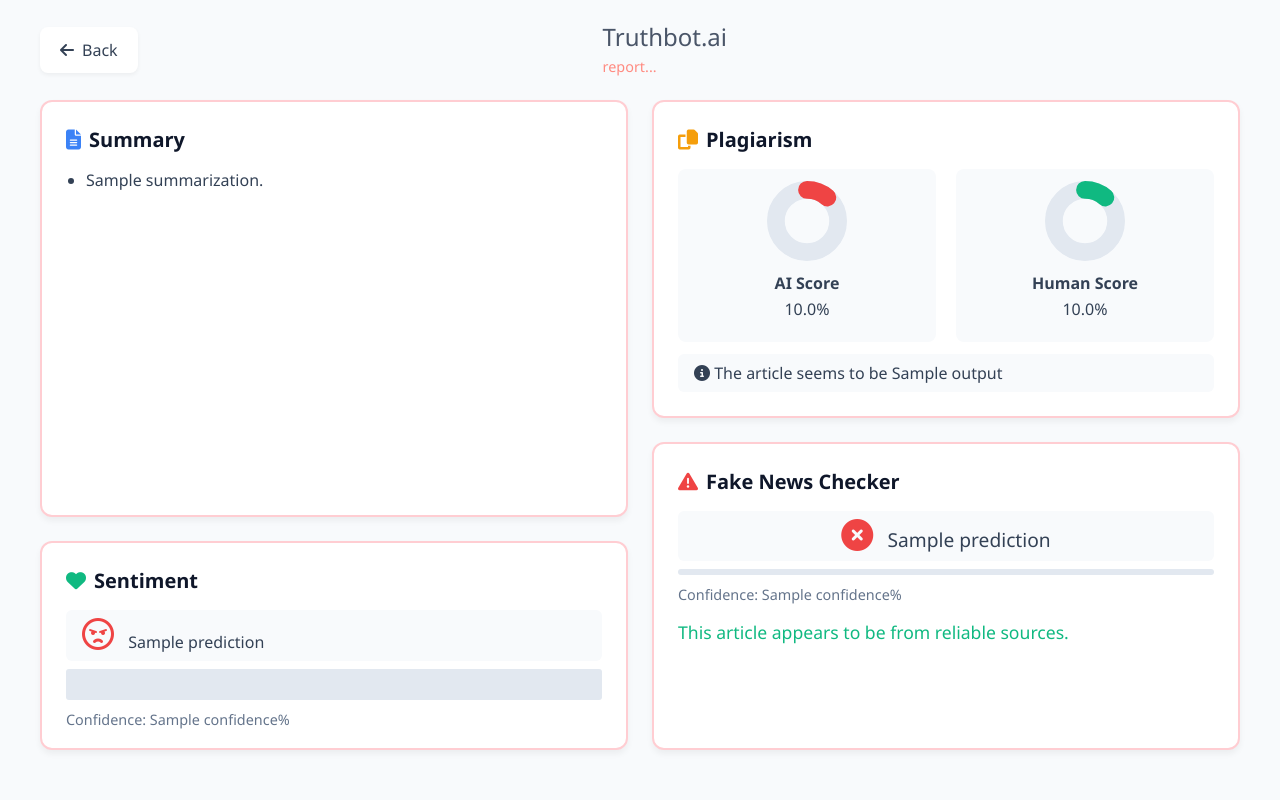
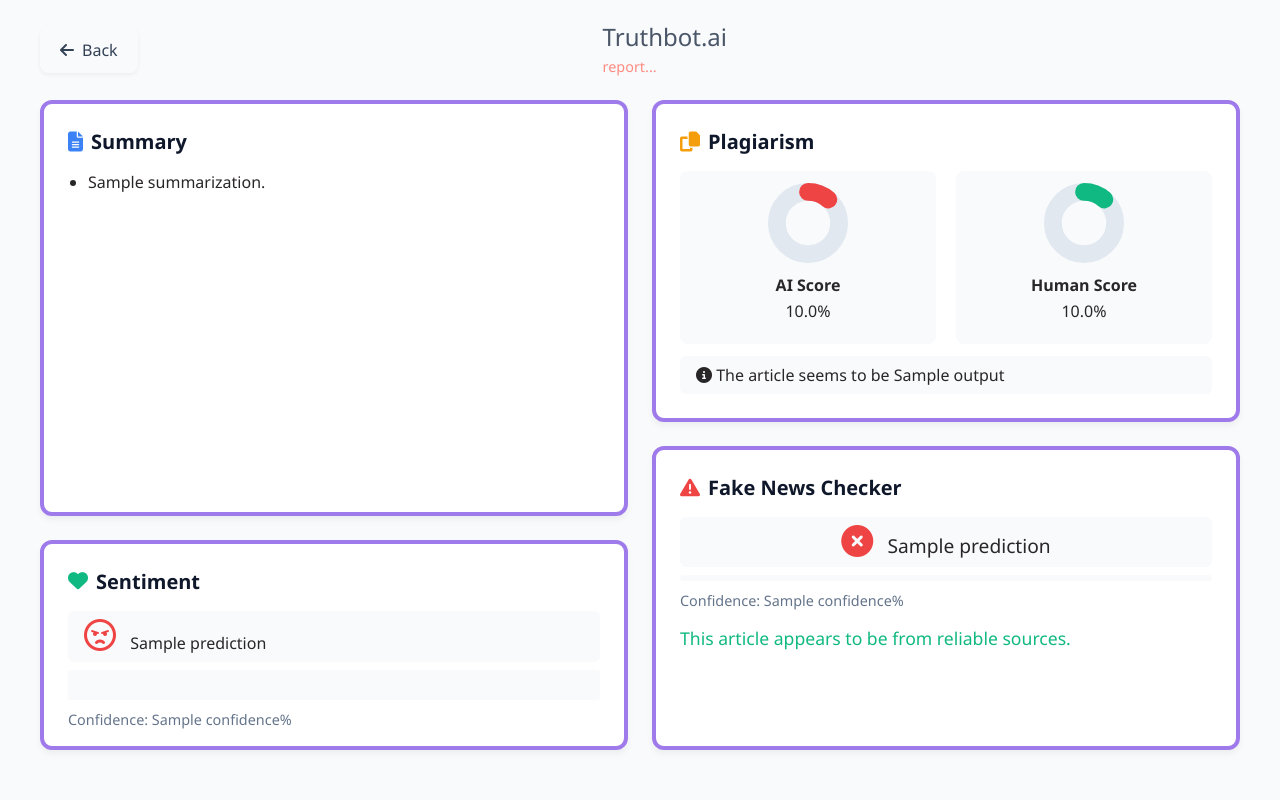
Before and after one commit to ParthDande/TruthBot.AI, a Flask app: template templates/result.html in a window 1280 px wide. Run offline with Flask 3, Linux system fonts and the light colour scheme; the template is opened without the code that fills it: most values are stand-ins (such as "Sample title", 1, 10 or a date in 2020); parts of the project's set-up code (start-up, migrations or seed data) failed here and were passed over.

Commit message:
color tuning

```diff
--- a/templates/result.html
+++ b/templates/result.html
@@ -5,7 +5,26 @@
     <meta name="viewport" content="width=device-width, initial-scale=1.0">
     <title>Report Results</title>
     <link rel="stylesheet" href="https://cdnjs.cloudflare.com/ajax/libs/font-awesome/6.4.0/css/all.min.css">
+    <script src="/static/js/theme.js"></script>
     <style>
+
+        :root {
+            --background-color: #f8fafc; /* Pale Lavender */
+--primary-color: #5D3FD3;    /* Rich Indigo */
+--secondary-color: #9F7AEA;  /* Soft Amethyst */
+--accent-color: #ffffff;     /* Gentle Lavender Gray */
+--text-color: #292627;       /* Deep Onyx */
+
+        }
+
+        [data-theme="dark"] {
+            --primary-color: #E2E2E2;  /* Lighter neutral tone for a soft look */
+    --secondary-color: #9F7AEA;  /* Keep your secondary color */
+    --background-color: #000000;  /* Darker background for better contrast */
+    --text-color: #ffffff;  /* Lighter text for readability */
+    --accent-color: #000000;  /* Slightly lighter accent to avoid harsh contrast */
+
+        }
         @keyframes fadeIn {
             from { opacity: 0; transform: translateY(20px); }
             to { opacity: 1; transform: translateY(0); }
@@ -28,12 +47,12 @@
             display: flex;
             flex-direction: column;
             align-items: center;
-            background-color: #f8fafc;
+            background-color: var(--background-color);
             font-family: 'Segoe UI', Arial, sans-serif;
             margin: 0;
             padding: 20px;
             box-sizing: border-box;
-            color: #334155;
+            color: var(--text-color);
             min-height: 100vh;
         }
 
@@ -50,7 +69,7 @@
         .back-button {
             display: flex;
             align-items: center;
-            background-color: #ffffff;
+            background-color:  var(--background-color);
             color: #334155;
             text-decoration: none;
             padding: 12px 20px;
@@ -60,7 +79,7 @@
         }
 
         .back-button:hover {
-            background-color: #f1f5f9;
+            background-color: var(--secondary-color);
             transform: translateX(-5px);
         }
 
@@ -78,14 +97,15 @@
         }
 
         .box {
-            border: 2px solid #ffcdd2;
+            border: 4px solid var(--secondary-color);
             border-radius: 12px;
-            background-color: #ffffff;
+            background-color: var(--accent-color);
             padding: 24px;
             box-shadow: 0 4px 6px rgba(0, 0, 0, 0.05);
             box-sizing: border-box;
             animation: fadeIn 0.5s ease-out forwards;
             transition: transform 0.3s ease, box-shadow 0.3s ease;
+            ;
         }
 
         .box:hover {
@@ -110,14 +130,17 @@
         .summary-box {
             flex: 0.7;
             overflow-y: auto;
+            background-color: var(--accent-color);
         }
 
         .sentiment-box {
             flex: 0.3;
+            background-color: var(--accent-color);
         }
 
         .plagiarism-box {
             flex: 0.5;
+            background-color: var(--accent-color);
         }
 
         .fake-news-box {
@@ -156,7 +179,7 @@
             text-align: center;
             padding: 12px;
             border-radius: 8px;
-            background-color: #f8fafc;
+            background-color: var(--background-color);
             flex: 1;
         }
 
@@ -196,7 +219,7 @@
         .prediction {
             padding: 8px 16px;
             border-radius: 6px;
-            background-color: #f8fafc;
+            background-color: var(--background-color);
             margin-top: 12px;
             font-weight: 500;
         }
@@ -209,7 +232,7 @@
 
         .confidence-bar {
             height: 6px;
-            background-color: #e2e8f0;
+            background-color: var(--background-color);
             border-radius: 3px;
             margin-top: 8px;
             overflow: hidden;
```
